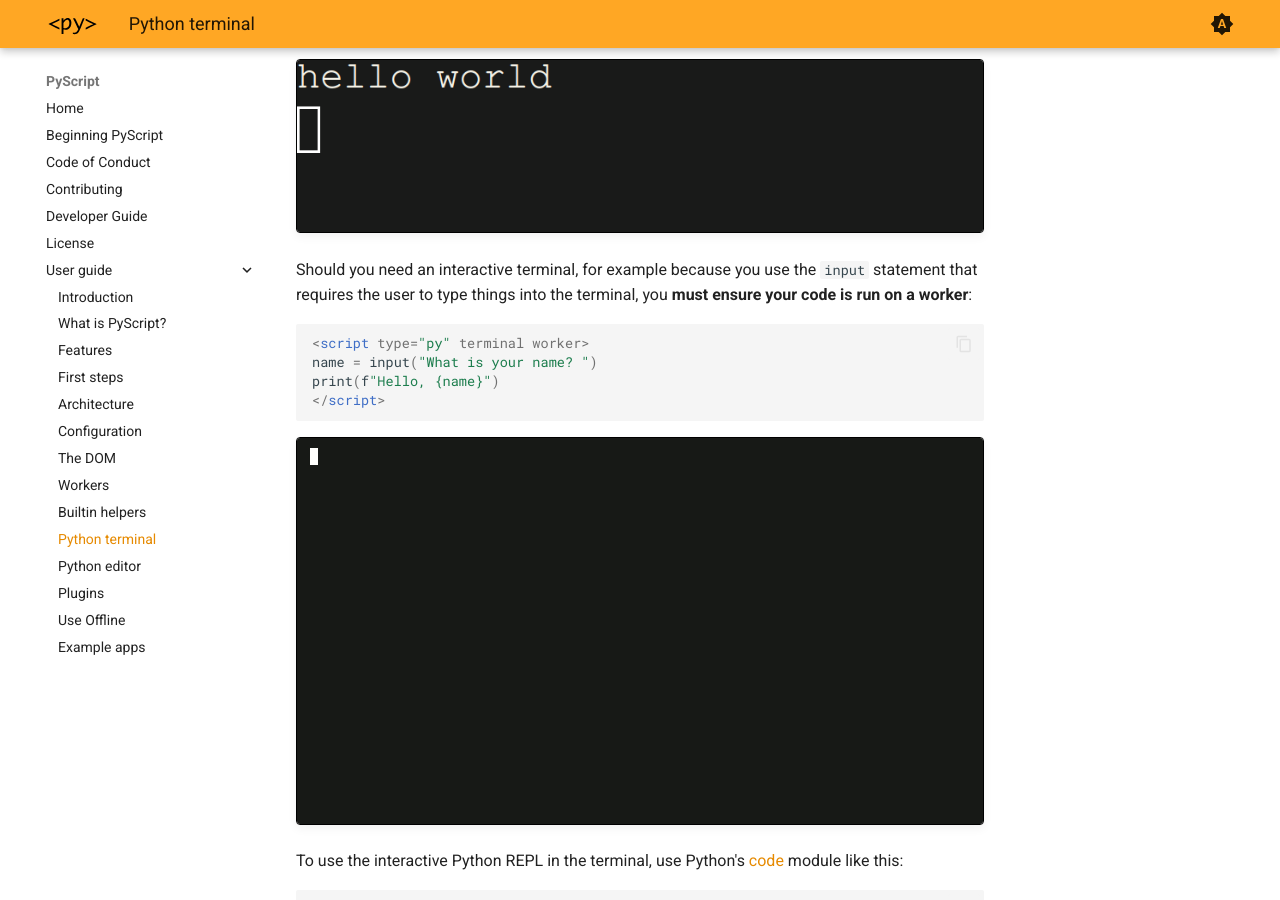
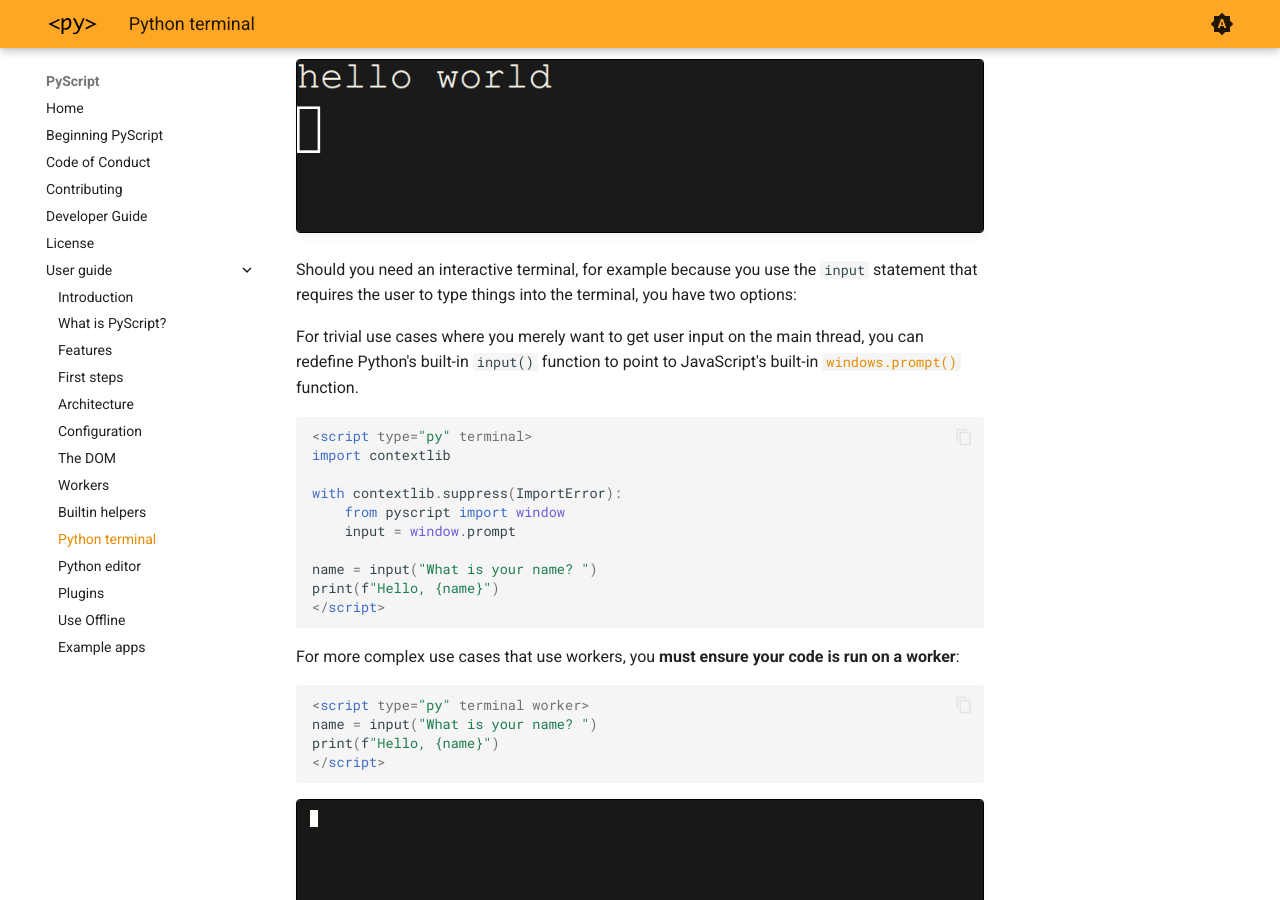
Before and after one commit to pyscript/docs, an MkDocs documentation site: the page built from docs/user-guide/terminal.md, in a window 1280 px wide and 900 px high, scrolled down 1039 px. Built offline with MkDocs 1.6.1 and Material for MkDocs 9.7.7, drawn with Linux system fonts in a browser that asks for light colours; the version menu is left out.

Commit message:
Terminal: Getting user input() on the main thread

````diff
--- a/docs/user-guide/terminal.md
+++ b/docs/user-guide/terminal.md
@@ -37,7 +37,27 @@ position of the cursor):
 
 Should you need an interactive terminal, for example because you use the
 `input` statement that requires the user to type things into the terminal, you
-**must ensure your code is run on a worker**:
+have two options:
+
+For trivial use cases where you merely want to get user input on the main thread,
+you can redefine Python's built-in `input()` function to point to JavaScript's
+built-in [`windows.prompt()`](https://developer.mozilla.org/en-US/docs/Web/API/Window/prompt)
+function.
+
+```html
+<script type="py" terminal>
+import contextlib
+
+with contextlib.suppress(ImportError):
+    from pyscript import window
+    input = window.prompt
+
+name = input("What is your name? ")
+print(f"Hello, {name}")
+</script>
+```
+
+For more complex use cases that use workers, you **must ensure your code is run on a worker**:
 
 ```html
 <script type="py" terminal worker>
````
